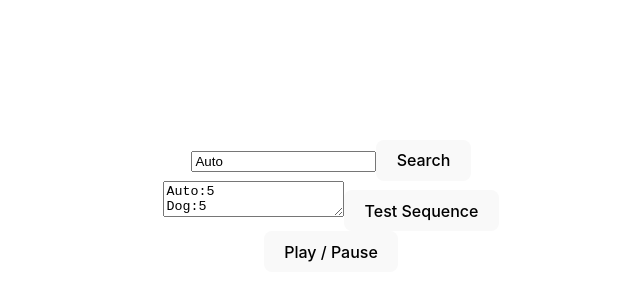
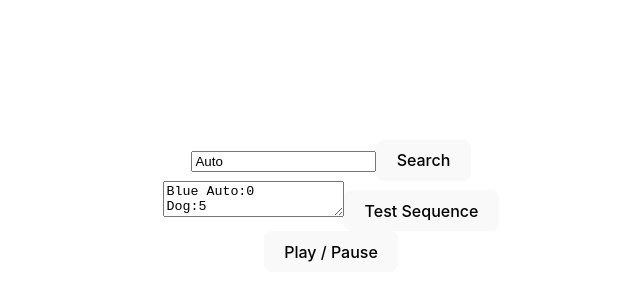
Before and after one commit to SRGSSR/hackdays2023-storytelling, a React (Vite) app: page / in a window 1280 px wide. Shown: the part 194-494 px from the top of the page, without its empty margins (309-949 px from the left). Built offline with nearby package versions, Linux system fonts and the light colour scheme.

Commit message:
feat: 0 to have a single video

```diff
--- a/src/App.jsx
+++ b/src/App.jsx
@@ -6,7 +6,7 @@ function App() {
   const [results, setResults] = useState([])
   const [resultIndex, setResultIndex] = useState(0)
   const [searchTerm, setSearchTerm] = useState('Auto')
-  const [sequenceText, setSequenceText] = useState('Auto:5\nDog:5\nCat:5')
+  const [sequenceText, setSequenceText] = useState('Blue Auto:0\nDog:5\nCat:5')
 
   useEffect(() => {
     const video = document.getElementById(`video-${resultIndex}`)
@@ -32,6 +32,10 @@ function App() {
       let similars = await search(s.term,  20);
       let pos = 0;
       for (let i = 0; i < similars.length; i++) {
+        if (s.duration === 0) {
+          similars = similars.slice(0, i + 1);
+          break;
+        }
         pos += similars[i].endabs - similars[i].startabs;
         if (pos > s.duration) {
           similars[i].endabs -= pos - s.duration;
```
